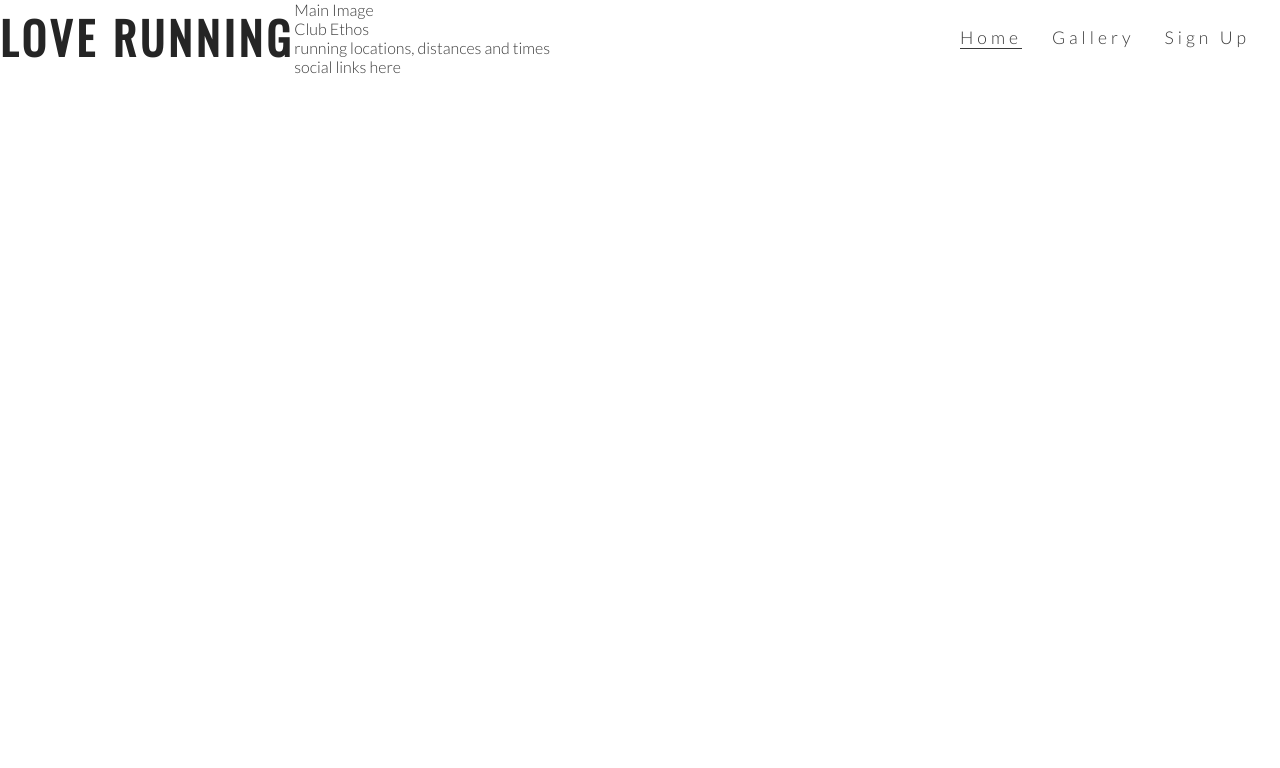
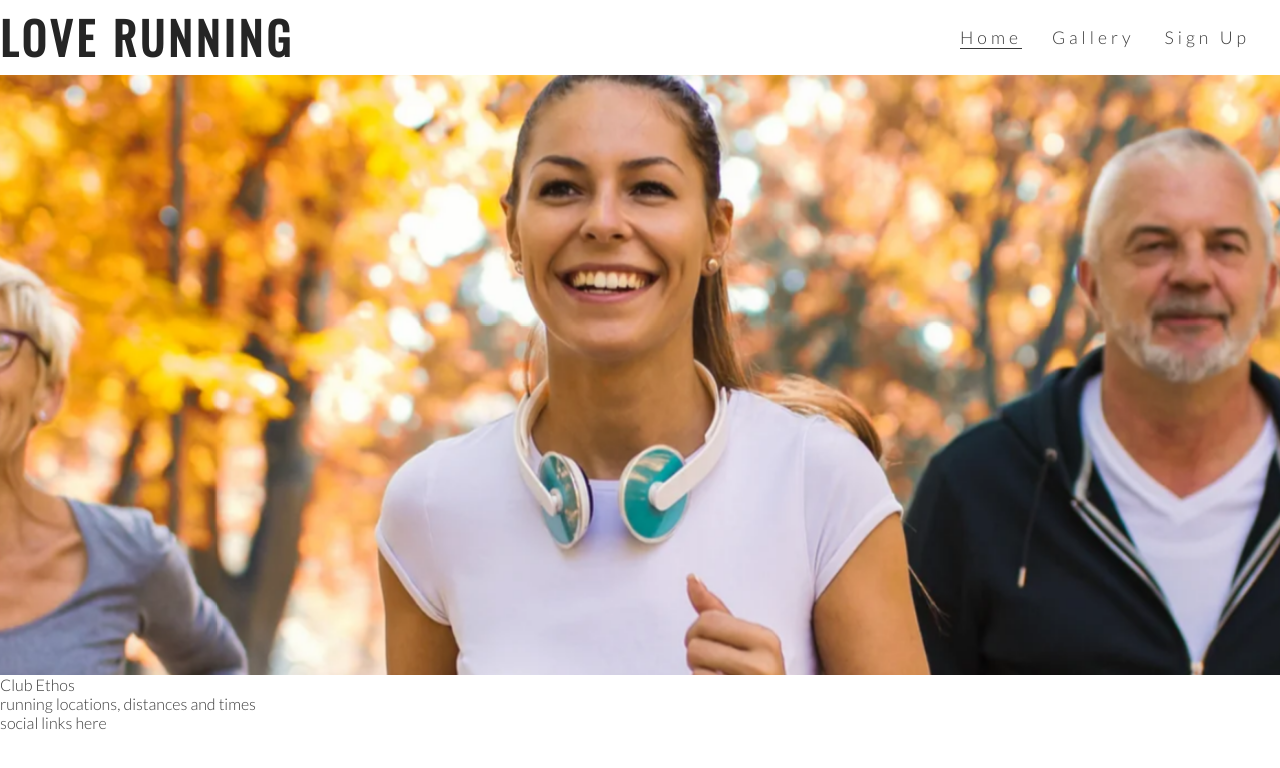
Before and after one commit to jackcrosbie/love-running, a plain HTML site: page index.html in a window 1280 px wide. Drawn offline with nearby package versions, Linux system fonts and the light colour scheme.

Commit message:
add hero image and animation for zoom

```diff
--- a/assets/css/style.css
+++ b/assets/css/style.css
@@ -55,3 +55,33 @@ h1, h2 {
 .active {
     border-bottom: 1px solid #3a3a3a;
 }
+
+/* hero image */
+
+#hero-outer {
+    height: 600px;
+    width: 100%;
+    overflow: hidden;
+}
+
+#hero-image {
+    height: 600px;
+    width: 100%;
+    background: url("../images/hero-image.webp") no-repeat center center;
+
+    /* animates zoom effect on loading page */
+    animation-name: hero-zoom;
+    animation-duration: 5s;
+    animation-fill-mode: forwards;
+}
+
+/* creates the level of zoom for hero image */
+
+@keyframes hero-zoom {
+    from{
+        transform: scale(1);
+    }
+    to{
+        transform: scale(1.1);
+    }
+}
--- a/index.html
+++ b/index.html
@@ -31,8 +31,10 @@
             </ul>
         </nav>
     </header>
-    <section>
-        Main Image
+    <section id="hero-outer">
+       <div id="hero-image">
+
+       </div>
     </section>
     <section>
         Club Ethos
```
Also changed, not shown: assets/images/hero-image.webp (added).
